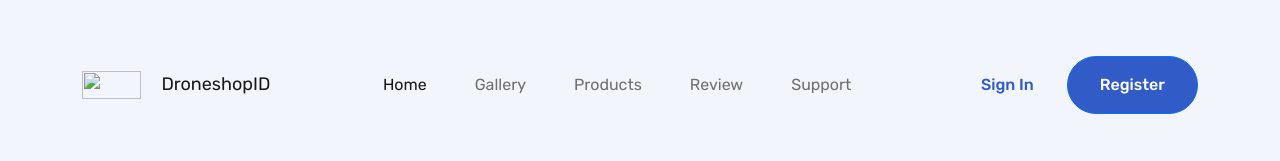
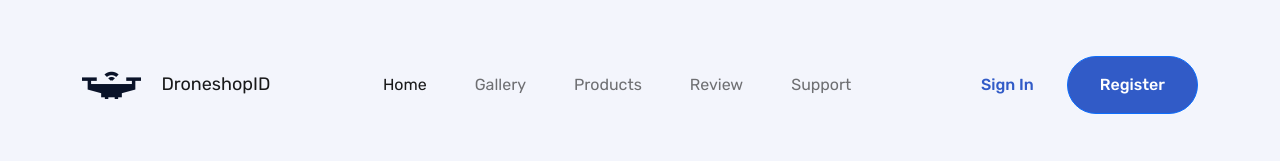
Before and after one commit to drScripts/train-responsive, a plain HTML site: page landing-page-sass/index.html in a window 1280 px wide. Shown: the top 161 px of the page. Drawn offline with nearby package versions, Linux system fonts and the light colour scheme; the site is published under a folder, as on GitHub Pages, so addresses that start at the root find nothing.

Commit message:
change directory

```diff
--- a/landing-page-sass/index.html
+++ b/landing-page-sass/index.html
@@ -25,7 +25,7 @@
     <nav class="navbar navbar-expand-lg navbar-light mt-5">
       <div class="container">
         <a class="navbar-brand" href="#">
-          <img src="/assets/img/logo.png" alt="" width="59" height="28" />
+          <img src="./assets/img/logo.png" alt="" width="59" height="28" />
           DroneshopID</a
         >
         <button
```
